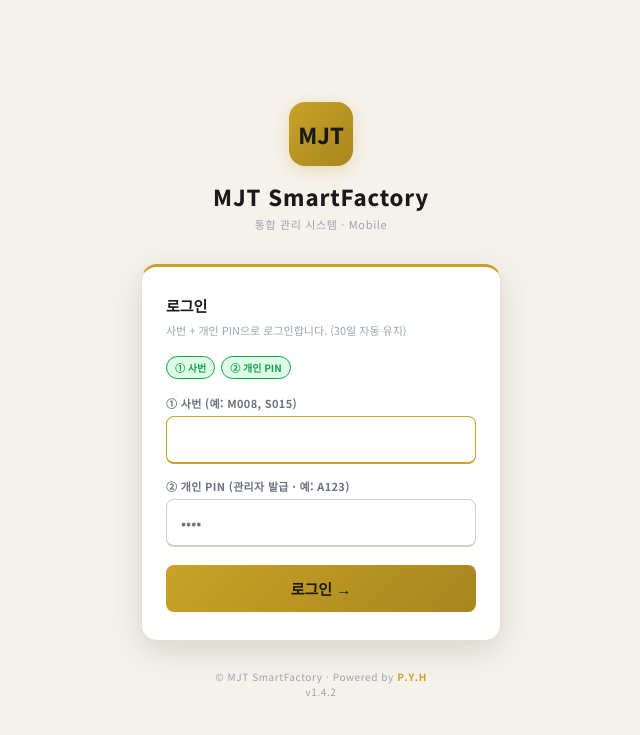
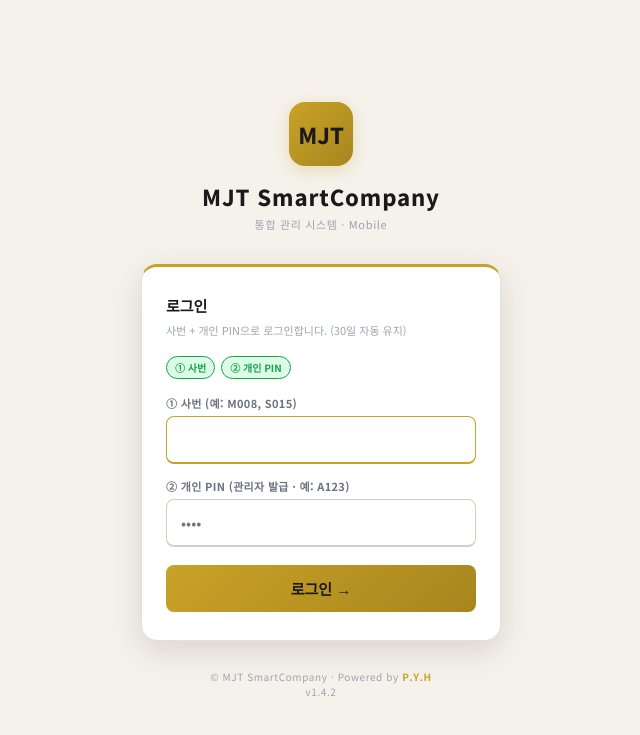
Before and after one commit to pyh11234-spec/mjt-mobile, a Flask app: page /login in a window 1280 px wide. Shown: the top 735 px of the page, without its empty margins (319-959 px from the left). Run offline with Flask 3, Linux system fonts and the light colour scheme.

Commit message:
style: 브랜드 SmartFactory→SmartCompany (스마트컴퍼니 통일)
Co-Authored-By: Claude Opus 4.8 <noreply@anthropic.com>

```diff
--- a/static/sw.js
+++ b/static/sw.js
@@ -1,4 +1,4 @@
-// MJT SmartFactory Service Worker
+// MJT SmartCompany Service Worker
 // 정적 자산 캐시 + 네트워크 우선 (API/페이지) 전략
 const CACHE_NAME = 'mjt-v1.0.0';
 const STATIC_ASSETS = [
--- a/templates/base.html
+++ b/templates/base.html
@@ -8,7 +8,7 @@
   <meta name="apple-mobile-web-app-status-bar-style" content="black-translucent">
   <meta name="apple-mobile-web-app-title" content="MJT">
   <meta name="mobile-web-app-capable" content="yes">
-  <title>MJT SmartFactory</title>
+  <title>MJT SmartCompany</title>
 
   <!-- PWA -->
   <link rel="manifest" href="/static/manifest.json">
@@ -326,7 +326,7 @@
 <div class="mjt-brand">
   <div class="mjt-logo">MJT</div>
   <div class="mjt-brand-text">
-    <div class="b1">MJT SmartFactory</div>
+    <div class="b1">MJT SmartCompany</div>
     <div class="b2">
       {% if session.emp_id %}
         {{ session.emp_name }} ({{ session.emp_id }})
@@ -372,7 +372,7 @@
 
 <!-- MJT 푸터 -->
 <div class="mjt-footer">
-  © MJT SmartFactory  ·  Powered by <span class="gold">P.Y.H</span>
+  © MJT SmartCompany  ·  Powered by <span class="gold">P.Y.H</span>
 </div>
 
 <!-- 하단 네비게이션 -->
--- a/templates/login.html
+++ b/templates/login.html
@@ -5,7 +5,7 @@
   <meta name="viewport" content="width=device-width, initial-scale=1, maximum-scale=1, user-scalable=no">
   <meta name="theme-color" content="#F5F2EC">
   <meta name="apple-mobile-web-app-capable" content="yes">
-  <title>MJT SmartFactory 로그인</title>
+  <title>MJT SmartCompany 로그인</title>
   <link rel="manifest" href="/static/manifest.json">
   <link rel="apple-touch-icon" href="/static/icons/apple-touch-icon.png">
   <link rel="stylesheet" href="https://fonts.googleapis.com/css2?family=Noto+Sans+KR:wght@400;700;800&display=swap">
@@ -137,7 +137,7 @@
 
 <div class="brand">
   <div class="logo">MJT</div>
-  <h1>MJT SmartFactory</h1>
+  <h1>MJT SmartCompany</h1>
   <div class="sub">통합 관리 시스템 · Mobile</div>
 </div>
 
@@ -182,7 +182,7 @@
 </div>
 
 <div class="footer">
-  © MJT SmartFactory  ·  Powered by <span class="gold">P.Y.H</span><br>
+  © MJT SmartCompany  ·  Powered by <span class="gold">P.Y.H</span><br>
   <span class="v">v{{ version or '1.4.1' }}</span>
 </div>
 
```
Also changed, not shown: static/manifest.json.
